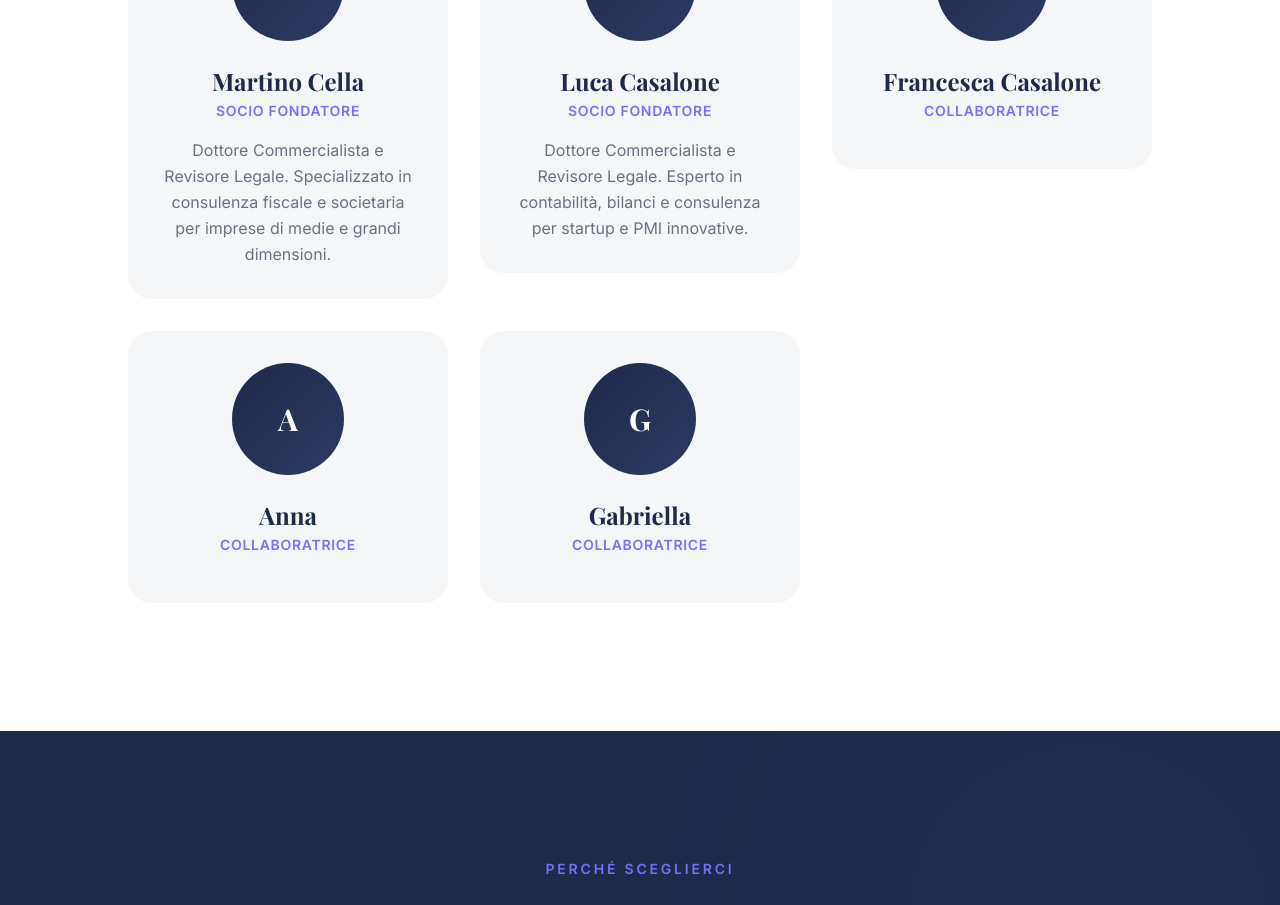
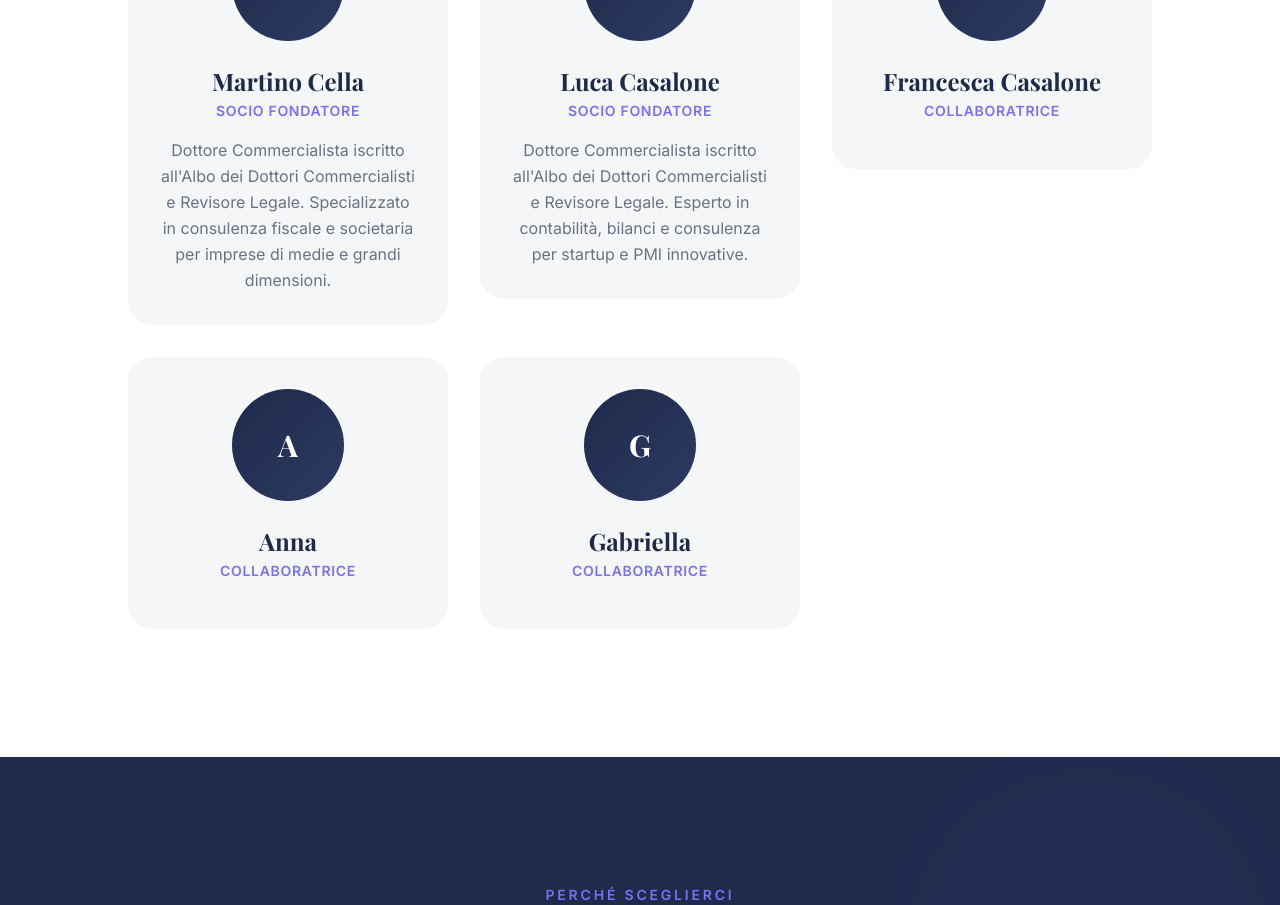
Before and after one commit to teclacasalone-cmd/studio-cellacasalone, a Next.js app: page / in a window 1280 px wide. Shown: the part 3200-4105 px from the top of the page. Built offline with nearby package versions, Linux system fonts and the light colour scheme.

Commit message:
Aggiungi iscrizione Albo Dottori Commercialisti per i soci

```diff
--- a/src/app/page.tsx
+++ b/src/app/page.tsx
@@ -255,8 +255,8 @@ export default function Home() {
 
           <div className="grid md:grid-cols-2 lg:grid-cols-3 gap-8 max-w-5xl mx-auto">
             {[
-              { name: "Martino Cella", role: "Socio Fondatore", bio: "Dottore Commercialista e Revisore Legale. Specializzato in consulenza fiscale e societaria per imprese di medie e grandi dimensioni." },
-              { name: "Luca Casalone", role: "Socio Fondatore", bio: "Dottore Commercialista e Revisore Legale. Esperto in contabilit\u00e0, bilanci e consulenza per startup e PMI innovative." },
+              { name: "Martino Cella", role: "Socio Fondatore", bio: "Dottore Commercialista iscritto all'Albo dei Dottori Commercialisti e Revisore Legale. Specializzato in consulenza fiscale e societaria per imprese di medie e grandi dimensioni." },
+              { name: "Luca Casalone", role: "Socio Fondatore", bio: "Dottore Commercialista iscritto all'Albo dei Dottori Commercialisti e Revisore Legale. Esperto in contabilit\u00e0, bilanci e consulenza per startup e PMI innovative." },
               { name: "Francesca Casalone", role: "Collaboratrice", bio: "" },
               { name: "Anna", role: "Collaboratrice", bio: "" },
               { name: "Gabriella", role: "Collaboratrice", bio: "" },
```
